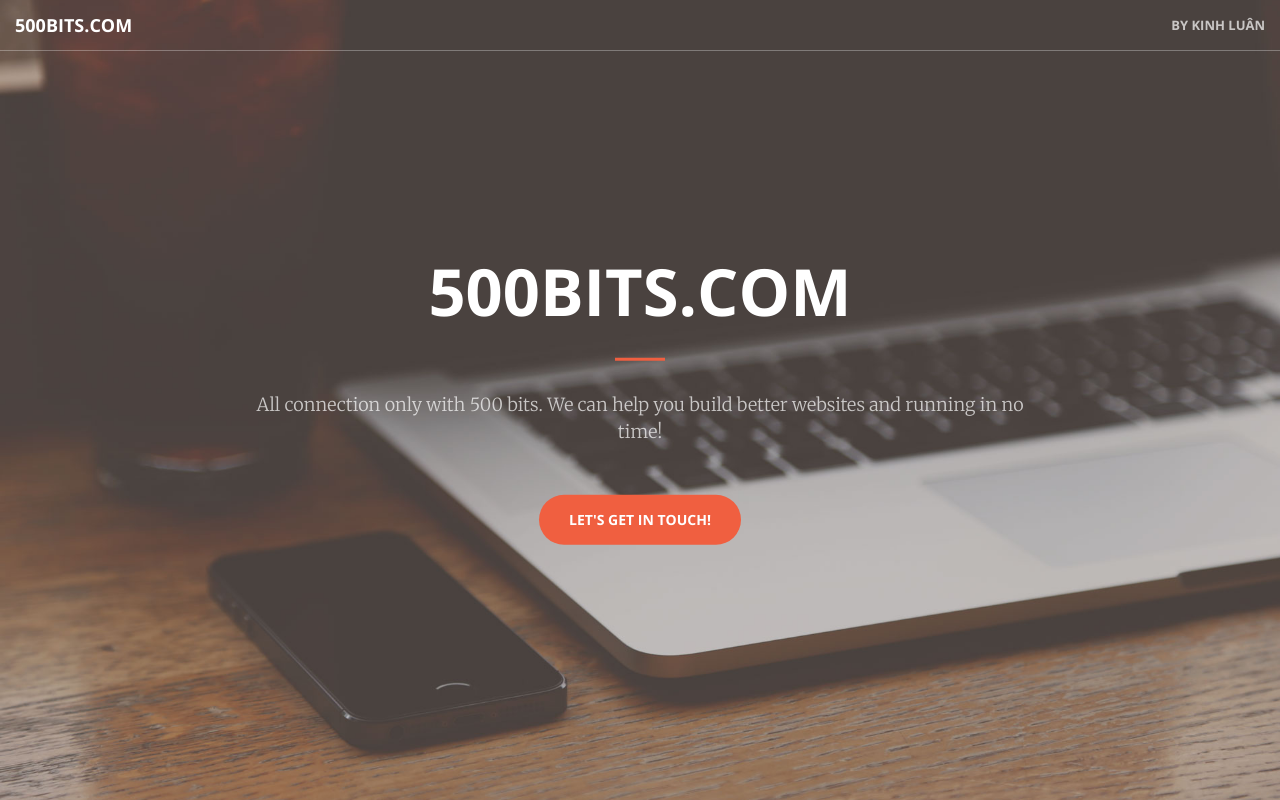
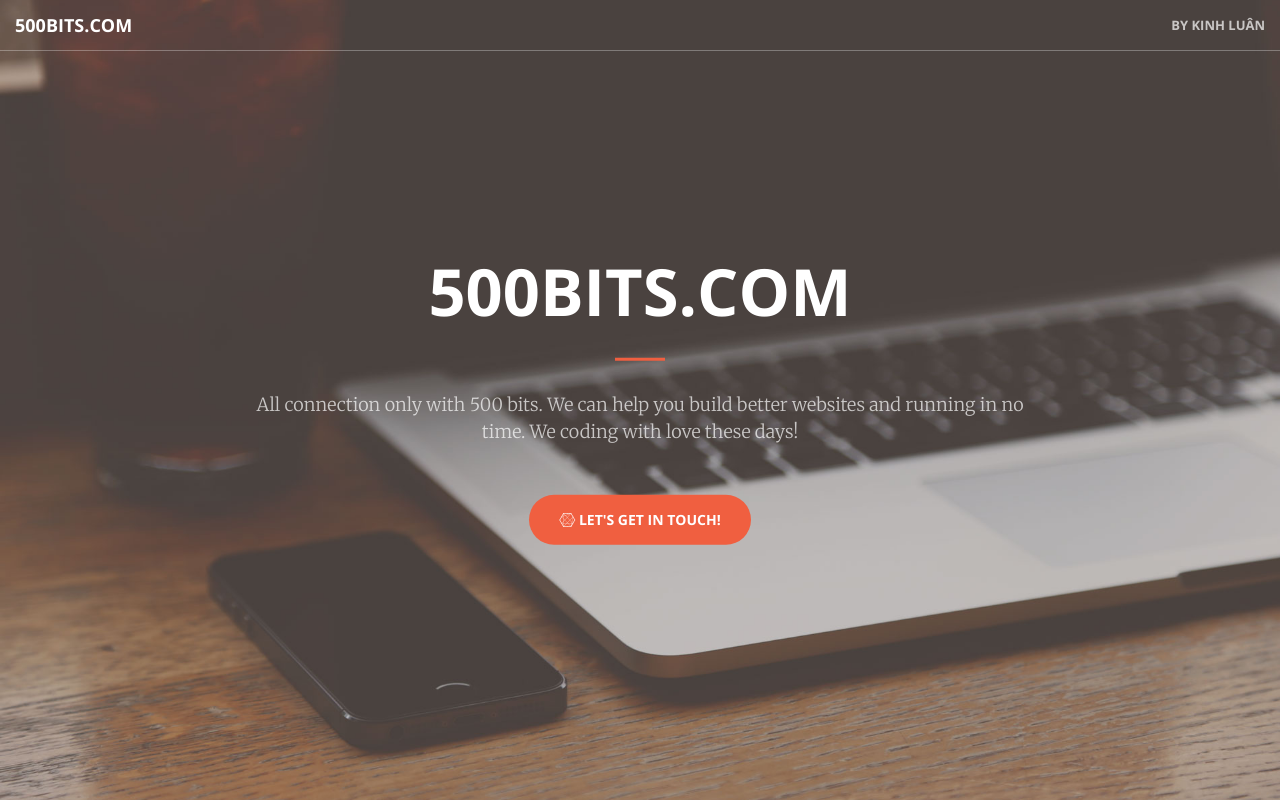
Before and after one commit to kinhluan/site.500bits.com, a plain HTML site: page index.html in a window 1280 px wide. Drawn offline with nearby package versions, Linux system fonts and the light colour scheme.

Commit message:
Update html index.html

```diff
--- a/index.html
+++ b/index.html
@@ -2,40 +2,33 @@
 <html lang="en">
 
     <head>
-
         <meta charset="utf-8">
         <meta http-equiv="X-UA-Compatible" content="IE=edge">
         <meta name="viewport" content="width=device-width, initial-scale=1">
         <meta name="description" content="">
         <meta name="author" content="">
-
         <title>500bits.com by Kinh Luân</title>
-
         <!-- Bootstrap Core CSS -->
         <link rel="stylesheet" href="css/bootstrap.min.css" type="text/css">
-
         <!-- Custom Fonts -->
-    <link href='http://fonts.googleapis.com/css?family=Open+Sans:300italic,400italic,600italic,700italic,800italic,400,300,600,700,800' rel='stylesheet' type='text/css'>
-    <link href='http://fonts.googleapis.com/css?family=Merriweather:400,300,300italic,400italic,700,700italic,900,900italic' rel='stylesheet' type='text/css'>
+        <link href='http://fonts.googleapis.com/css?family=Open+Sans:300italic,400italic,600italic,700italic,800italic,400,300,600,700,800'
+        rel='stylesheet' type='text/css'>
+        <link href='http://fonts.googleapis.com/css?family=Merriweather:400,300,300italic,400italic,700,700italic,900,900italic'
+        rel='stylesheet' type='text/css'>
         <link rel="stylesheet" href="font-awesome/css/font-awesome.min.css" type="text/css">
-
         <!-- Plugin CSS -->
         <link rel="stylesheet" href="css/animate.min.css" type="text/css">
-
         <!-- Custom CSS -->
         <link rel="stylesheet" href="css/creative.css" type="text/css">
-
         <!-- HTML5 Shim and Respond.js IE8 support of HTML5 elements and media queries -->
         <!-- WARNING: Respond.js doesn't work if you view the page via file:// -->
         <!--[if lt IE 9]>
             <script src="https://oss.maxcdn.com/libs/html5shiv/3.7.0/html5shiv.js"></script>
             <script src="https://oss.maxcdn.com/libs/respond.js/1.4.2/respond.min.js"></script>
         <![endif]-->
-
     </head>
 
     <body id="page-top">
-
         <nav id="mainNav" class="navbar navbar-default navbar-fixed-top">
             <div class="container-fluid">
                 <!-- Brand and toggle get grouped for better mobile display -->
@@ -48,7 +41,6 @@
                     </button>
                     <a class="navbar-brand page-scroll" href="#page-top">500bits.com</a>
                 </div>
-
                 <!-- Collect the nav links, forms, and other content for toggling -->
                 <div class="collapse navbar-collapse" id="bs-example-navbar-collapse-1">
                     <ul class="nav navbar-nav navbar-right">
@@ -61,32 +53,26 @@
             </div>
             <!-- /.container-fluid -->
         </nav>
-
         <header>
             <div class="header-content">
                 <div class="header-content-inner">
                     <h1>500bits.com</h1>
                     <hr>
-                <p>All connection only with 500 bits. We can help you build better websites and running in no time!</p>
-                <a href="https://www.facebook.com/kinhluan.buihuynh" class="btn btn-primary btn-xl wow tada" target="_blank">Let's Get In Touch!</a>
+                    <p>All connection only with 500 bits. We can help you build better websites and running in no time. We coding with love these days!</p>
+                    <a href="https://www.facebook.com/kinhluan.buihuynh" class="btn btn-primary btn-xl wow tada" target="_blank"><i class="fa fa-connectdevelop wow bounceIn" data-wow-delay=".50s"></i> Let's Get In Touch!</a>
                 </div>
             </div>
         </header>
-
         <!-- jQuery -->
         <script src="js/jquery.js"></script>
-
         <!-- Bootstrap Core JavaScript -->
         <script src="js/bootstrap.min.js"></script>
-
         <!-- Plugin JavaScript -->
         <script src="js/jquery.easing.min.js"></script>
         <script src="js/jquery.fittext.js"></script>
         <script src="js/wow.min.js"></script>
-
         <!-- Custom Theme JavaScript -->
         <script src="js/creative.js"></script>
-
     </body>
 
 </html>
```
Lines whose indentation alone changed are shown as unchanged.
